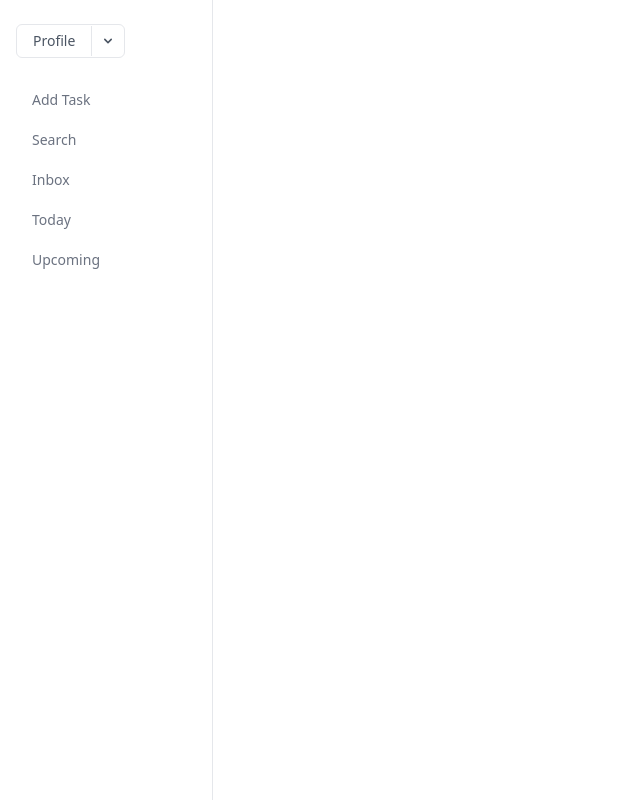
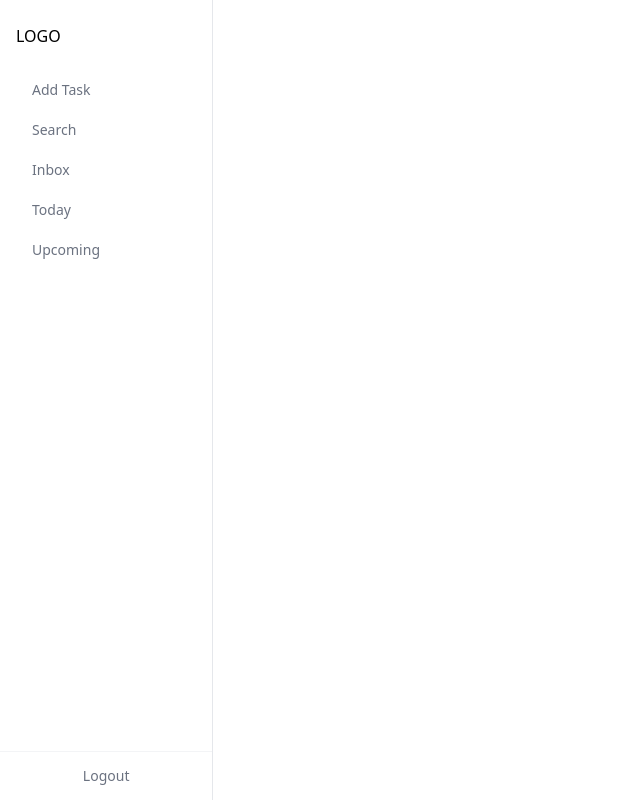
Before and after one commit to CrunchSlacker/todo-project, a Next.js app: page / in a window 1280 px wide. Shown: the whole page, without its empty margins (0-640 px from the left). Built offline with nearby package versions, Linux system fonts and the light colour scheme; no server answers.

Commit message:
temp logo, move sign-in / logout to bottom of navbar

```diff
--- a/app/components/NavBar.jsx
+++ b/app/components/NavBar.jsx
@@ -19,10 +19,10 @@ export default function NavBar() {
         setSelected(selection);
     };
     return (
-    <div className="w-1/6 bg-[#F5F5F5]">
+        <div className="w-1/6">
             <div className="flex h-screen flex-col justify-between border-e bg-white">
                 <div className="px-4 py-6">
-          <ProfileBtn />
+                    <h1>LOGO</h1>
 
                     <ul className="mt-6 space-y-1">
                         <li
@@ -35,7 +35,8 @@ export default function NavBar() {
                                 className={clsx(
                                     "block rounded-lg px-4 py-2 text-sm font-medium text-gray-500 hover:bg-gray-100 hover:text-gray-700",
                                     {
-                    "bg-gray-100 text-gray-700": selected === Selection.task,
+                                        "bg-gray-100 text-gray-700":
+                                            selected === Selection.task,
                                     }
                                 )}
                             >
@@ -53,7 +54,8 @@ export default function NavBar() {
                                 className={clsx(
                                     "block rounded-lg px-4 py-2 text-sm font-medium text-gray-500 hover:bg-gray-100 hover:text-gray-700",
                                     {
-                    "bg-gray-100 text-gray-700": selected === Selection.search,
+                                        "bg-gray-100 text-gray-700":
+                                            selected === Selection.search,
                                     }
                                 )}
                             >
@@ -71,7 +73,8 @@ export default function NavBar() {
                                 className={clsx(
                                     "block rounded-lg px-4 py-2 text-sm font-medium text-gray-500 hover:bg-gray-100 hover:text-gray-700",
                                     {
-                    "bg-gray-100 text-gray-700": selected === Selection.inbox,
+                                        "bg-gray-100 text-gray-700":
+                                            selected === Selection.inbox,
                                     }
                                 )}
                             >
@@ -89,7 +92,8 @@ export default function NavBar() {
                                 className={clsx(
                                     "block rounded-lg px-4 py-2 text-sm font-medium text-gray-500 hover:bg-gray-100 hover:text-gray-700",
                                     {
-                    "bg-gray-100 text-gray-700": selected === Selection.today,
+                                        "bg-gray-100 text-gray-700":
+                                            selected === Selection.today,
                                     }
                                 )}
                             >
@@ -117,6 +121,16 @@ export default function NavBar() {
                         </li>
                     </ul>
                 </div>
+                <div className="sticky inset-x-0 bottom-0 border-t border-gray-100 bg-white p-2">
+                    <form action="/logout">
+                        <button
+                            type="submit"
+                            className="group relative flex w-full justify-center rounded-lg px-2 py-1.5 text-sm text-gray-500 hover:bg-gray-50 hover:text-gray-700"
+                        >
+                            Logout
+                        </button>
+                    </form>
+                </div>
             </div>
         </div>
     );
```
Lines whose indentation alone changed are shown as unchanged.
